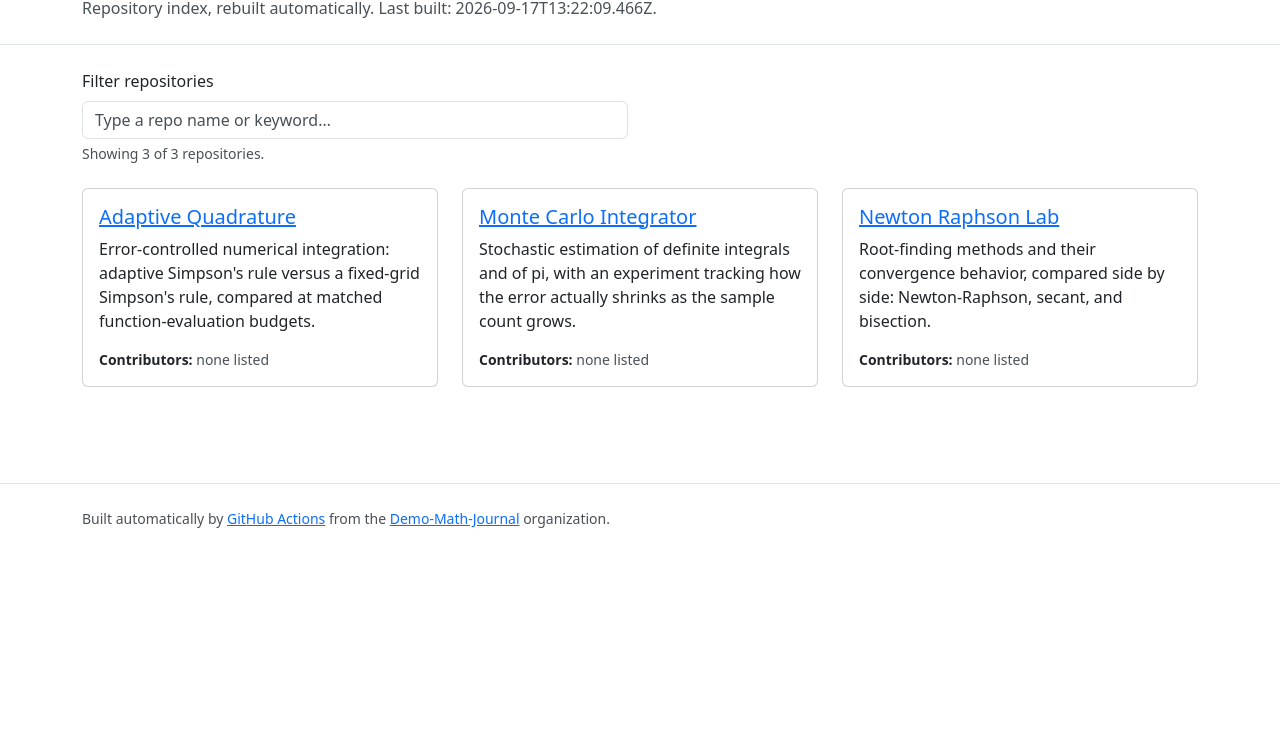
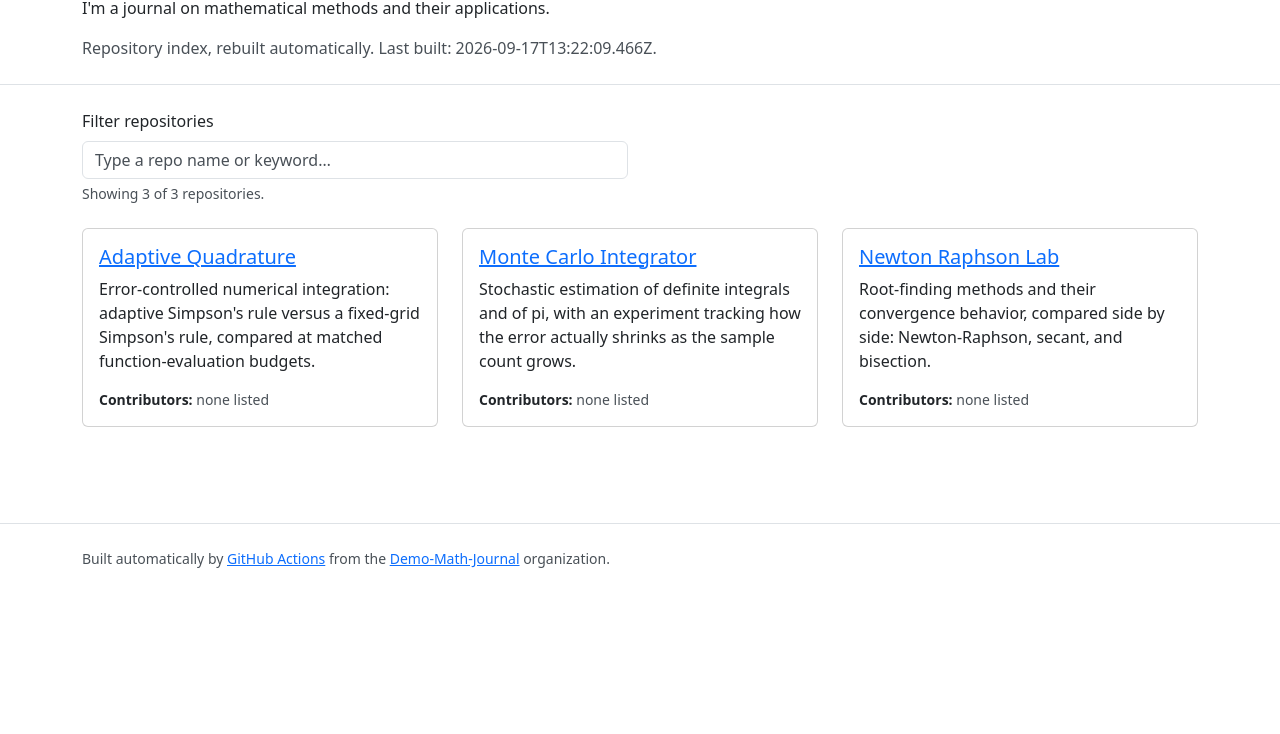
Before and after one commit to Demo-Math-Journal/Demo-Math-Journal.github.io, a website: page index.html in a window 1280 px wide. Shown: the part 66-800 px from the top of the page. Drawn offline with nearby package versions, Linux system fonts and the light colour scheme.

Commit message:
just making an add

```diff
--- a/index.html
+++ b/index.html
@@ -28,6 +28,7 @@
   <header class="border-bottom py-4 mb-4">
     <div class="container">
       <h1 class="h3 mb-1">Demo-Math-Journal</h1>
+      <p>I'm a journal on mathematical methods and their applications.</p>
       <p class="text-body-secondary mb-0">Repository index, rebuilt automatically. Last built: <time datetime="2026-09-17T13:22:09.466Z">2026-09-17T13:22:09.466Z</time>.</p>
     </div>
   </header>
```
